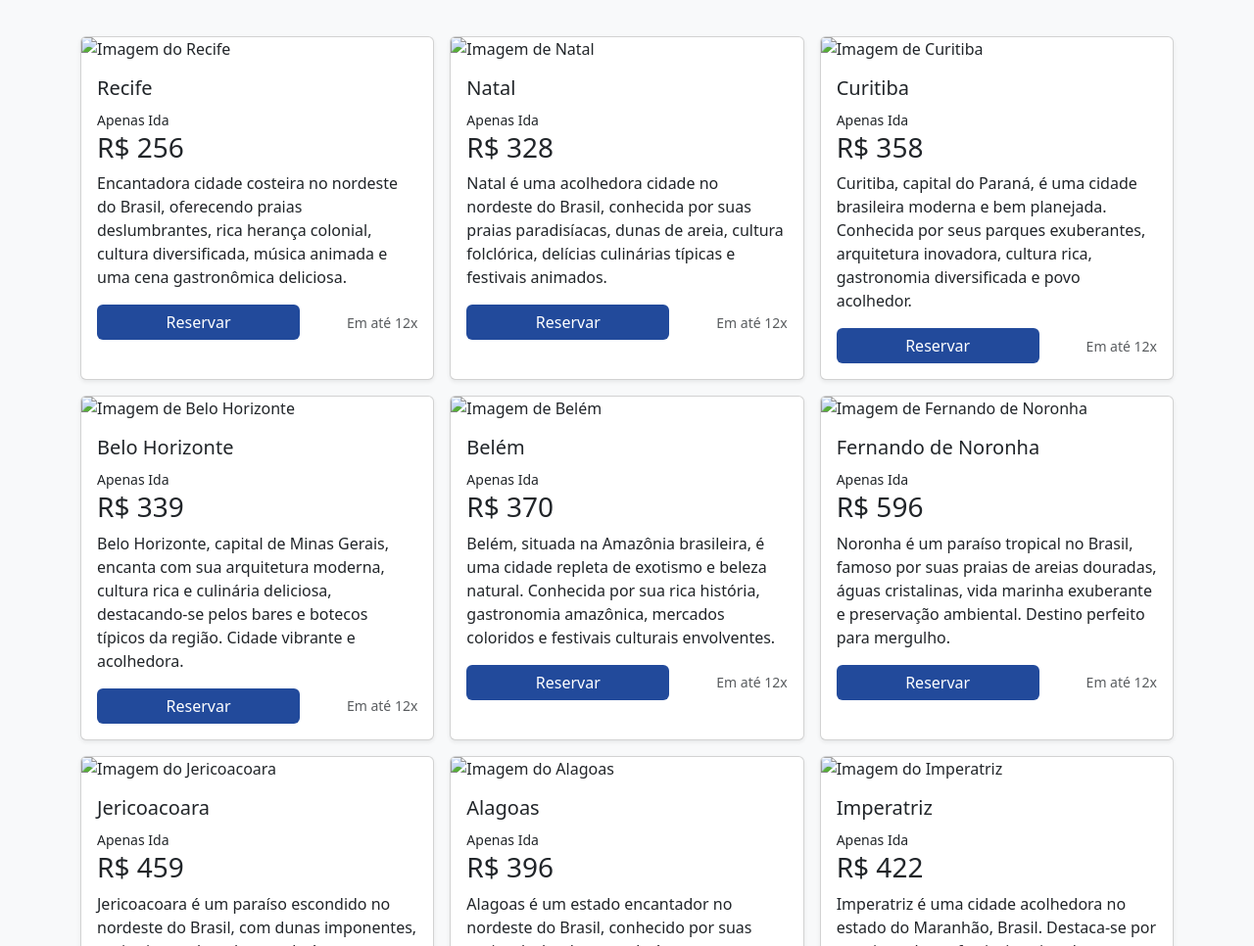
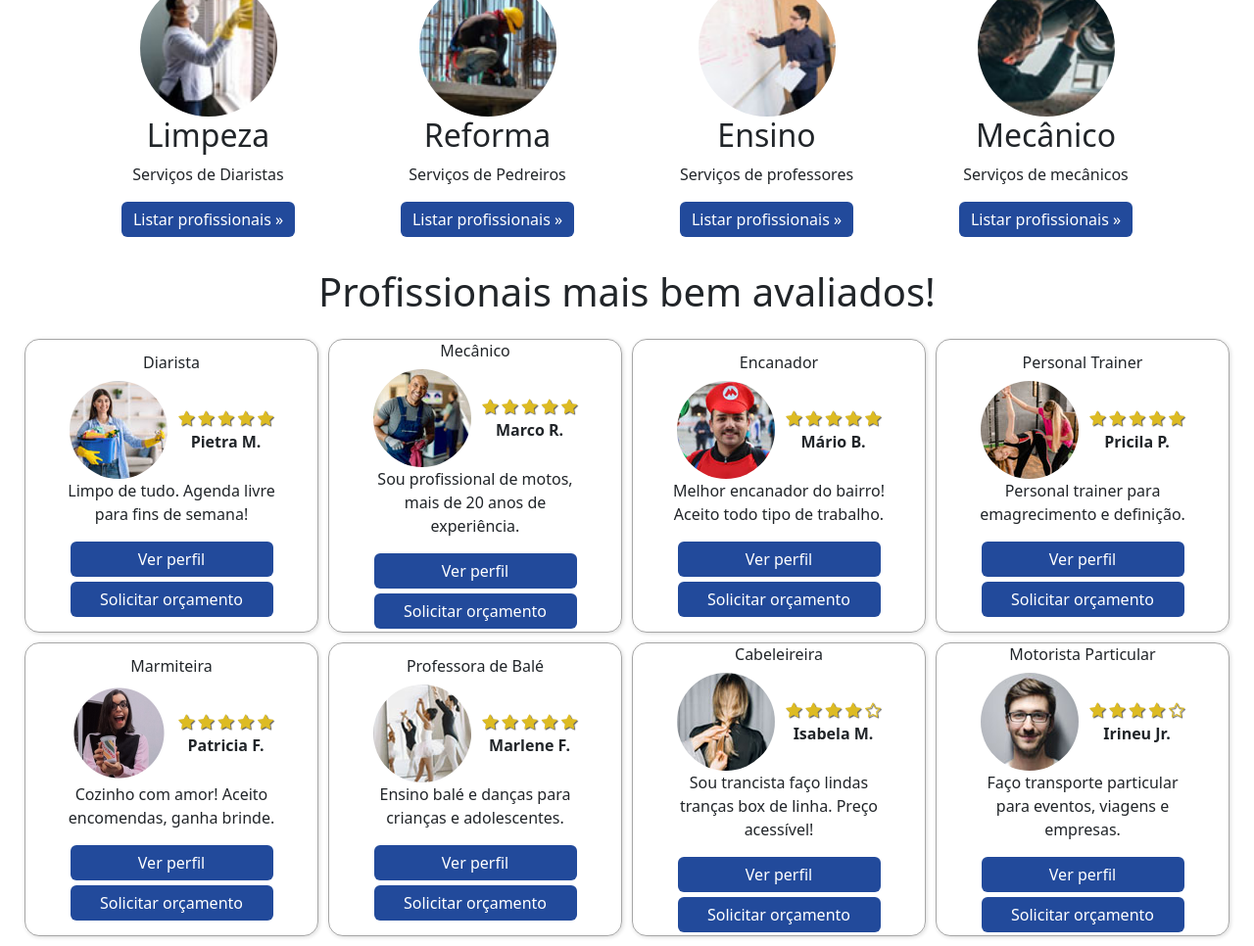
Before and after one commit to PatsFerrer/49ers, a plain HTML site: page index.html in a window 1280 px wide. Shown: the part 699-1665 px from the top of the page at 98% size. Drawn offline with nearby package versions, Linux system fonts and the light colour scheme.

Commit message:
add index.html

```diff
--- a/index.html
+++ b/index.html
@@ -85,8 +85,7 @@
 
     <div class="carousel-inner">
       <div class="carousel-item active">
-        <img src="src/images/capa-cadastro.jpg" class="d-block w-100"
-          alt="Imagem de uma moça pesquisando no celular.">
+        <img src="src/images/capa-cadastro.jpg" class="d-block w-100" alt="Imagem de uma moça pesquisando no celular.">
         <div class="carousel-caption d-none d-md-block">
           <h5>Conectando pessoas!</h5>
           <p>Economize muito com os serviços mais perto de você.</p>
@@ -102,8 +101,7 @@
         </div>
       </div>
       <div class="carousel-item">
-        <img src="src/images/capa00.jpg" class="d-block w-100"
-          alt="Imagem de duas pessoas cozinhando.">
+        <img src="src/images/capa00.jpg" class="d-block w-100" alt="Imagem de duas pessoas cozinhando.">
         <div class="carousel-caption d-none d-md-block">
           <h5>Se cadastre e comece a pegar serviços, ajude a comunidade.</h5>
           <p>Publique seus trabalhos e habilidades no seu Feed!</p>
@@ -127,7 +125,6 @@
     <section class="container my-4">
       <h1 class="display-4 font-weight-normal text-center">Busque os serviços!</h1>
 
-      <!-- form -->
       <form>
         <div class="mb-3 botao-pesquisa">
           <input type="text" class="form-control" id="exampleInputEmail1">
@@ -136,205 +133,345 @@
           </a>
         </div>
       </form>
-      <!-- fim do form -->
 
     </section>
 
-    <h1 class="display-5 font-weight-normal text-center">Voos com até 50% de desconto!</h1>
-    <div class="album py-5 bg-light">
-      <div class="container">
-        <div class="row row-cols-1 row-cols-sm-2 row-cols-md-3 g-3">
-          <div class="col">
-            <div class="card shadow-sm h-100">
-              <img class="bd-placeholder-img card-img-top" width="100%" title="Recife" src="src/imagens/recife-pe.jpg"
-                alt="Imagem do Recife">
-              <div class="card-body">
-                <h5>Recife</h5>
-                <small>Apenas Ida</small>
-                <h3>R$ 256</h3>
-                <p class="card-text">Encantadora cidade costeira no nordeste do Brasil, oferecendo praias deslumbrantes,
-                  rica herança colonial, cultura diversificada, música animada e uma cena gastronômica deliciosa.</p>
-                <div class="d-flex justify-content-between align-items-center">
+    <!-- servicos -->
+    <h6 class="display-6 font-weight-normal text-center">Principais Serviços!</h6>
+    <div class="container text-center">
+
+      <div class="row">
+        <div class="col-lg col-sm-6">
+          <img width="140" height="140" src="src/images/servicos/limpeza.jpg"
+            alt="imagem de uma mulher limpando a janela" class="rounded-circle" title="Limpeza">
+          <h2 class="fw-normal">Limpeza</h2>
+          <p>Serviços de Diaristas</p>
+          <p><a class="btn btn-primary" href="profissionais.html">Listar profissionais &raquo;</a></p>
+        </div>
+
+        <div class="col-lg col-sm-6">
+          <img width="140" height="140" src="src/images/servicos/reforma.jpg"
+            alt="imagem de um homem reformando uma casa" class="rounded-circle" title="Reforma">
+
+          <h2 class="fw-normal">Reforma</h2>
+          <p>Serviços de Pedreiros</p>
+          <p><a class="btn btn-primary" href="profissionais.html">Listar profissionais &raquo;</a></p>
+        </div>
+
+        <div class="col-lg col-sm-6">
+          <img width="140" height="140" src="src/images/servicos/professor.jpg"
+            alt="imagem de um professor escrevendo em um  quadro branco" class="rounded-circle" title="Ensino">
+
+          <h2 class="fw-normal">Ensino</h2>
+          <p>Serviços de professores</p>
+          <p><a class="btn btn-primary" href="profissionais.html">Listar profissionais &raquo;</a></p>
+        </div>
+
+        <div class="col-lg col-sm-6">
+          <img width="140" height="140" src="src/images/servicos/mecanico.jpg"
+            alt="imagem de um mecânico em baixo de um carro" class="rounded-circle" title="Mecânico">
+
+          <h2 class="fw-normal">Mecânico</h2>
+          <p>Serviços de mecânicos</p>
+          <p><a class="btn btn-primary" href="profissionais.html">Listar profissionais &raquo;</a></p>
+        </div>
+
+      </div>
+    </div> <!-- servicos fim -->
+
+    <!-- profissionais -->
+    <div class="col-md-5 p-lg-3 mx-auto my-0 text-center">
+      <h6 class="display-6 font-weight-normal">Profissionais mais bem avaliados!</h6>
+    </div>
+
+    <section class="sessão-profissionais container mb-3">
+
+      <div class="card-pessoa efeito">
+        <div class="body-card">
+          <h6 class="text-center">Diarista</h6>
+          <div class="header-card">
+            <img class="foto-perfil" src="src/images/perfis/perfil10.jpg" alt="Imagem de perfil">
+            <div class="stars-p">
+              <div class="stars">
+                <i class="star bi bi-star-fill"></i>
+                <i class="bi bi-star-fill"></i>
+                <i class="bi bi-star-fill"></i>
+                <i class="bi bi-star-fill"></i>
+                <i class="bi bi-star-fill"></i>
+              </div>
+              <div>
+                <strong>Pietra M.</strong>
+              </div>
+            </div>
+          </div>
+          <div class="footer-card">
+            <p class="text-center">Limpo de tudo. Agenda livre para fins de semana!</p>
+            <div class="botoes-card">
               <div class="btn-group">
-                    <a class="btn btn-primary" href="pagamento.html">Reservar</a>
+                <a class="btn btn-primary" href="#">Ver perfil</a>
               </div>
-                  <small class="text-muted">Em até 12x</small>
+              <div class="btn-group">
+                <button class="btn btn-primary" type="button" data-bs-toggle="modal"
+                  data-bs-target="#exampleModal">Solicitar orçamento</button>
+              </div>
             </div>
           </div>
         </div>
       </div>
 
-          <div class="col">
-            <div class="card shadow-sm h-100">
-              <img class="bd-placeholder-img card-img-top" width="100%" title="Natal" src="src/imagens/bonito-1.webp"
-                alt="Imagem de Natal">
-              <div class="card-body">
-                <h5>Natal</h5>
-                <small>Apenas Ida</small>
-                <h3>R$ 328</h3>
-                <p class="card-text">Natal é uma acolhedora cidade no nordeste do Brasil, conhecida por suas praias
-                  paradisíacas, dunas de areia, cultura folclórica, delícias culinárias típicas e festivais animados.
-                </p>
-                <div class="d-flex justify-content-between align-items-center">
+      <div class="card-pessoa efeito">
+        <div class="body-card">
+          <h6 class="text-center">Mecânico</h6>
+          <div class="header-card">
+            <img class="foto-perfil" src="src/images/perfis/perfil03.jpg" alt="Imagem de perfil">
+            <div class="stars-p">
+              <div class="stars">
+                <i class="star bi bi-star-fill"></i>
+                <i class="bi bi-star-fill"></i>
+                <i class="bi bi-star-fill"></i>
+                <i class="bi bi-star-fill"></i>
+                <i class="bi bi-star-fill"></i>
+              </div>
+              <div>
+                <strong>Marco R.</strong>
+              </div>
+            </div>
+          </div>
+          <div class="footer-card">
+            <p class="text-center">Sou profissional de motos, mais de 20 anos de experiência.</p>
+            <div class="botoes-card">
               <div class="btn-group">
-                    <a class="btn btn-primary" href="pagamento.html">Reservar</a>
+                <a class="btn btn-primary" href="#">Ver perfil</a>
               </div>
-                  <small class="text-muted">Em até 12x</small>
+              <div class="btn-group">
+                <button class="btn btn-primary" type="button" data-bs-toggle="modal"
+                  data-bs-target="#exampleModal">Solicitar orçamento</button>
+              </div>
             </div>
           </div>
         </div>
       </div>
 
-          <div class="col">
-            <div class="card shadow-sm h-100">
-              <img class="bd-placeholder-img card-img-top" width="100%" title="Curitiba" src="src/imagens/curitibaa.jpg"
-                alt="Imagem de Curitiba">
-              <div class="card-body">
-                <h5>Curitiba</h5>
-                <small>Apenas Ida</small>
-                <h3>R$ 358</h3>
-                <p class="card-text">
-                  Curitiba, capital do Paraná, é uma cidade brasileira moderna e bem planejada. Conhecida por seus
-                  parques exuberantes, arquitetura inovadora, cultura rica, gastronomia diversificada e povo acolhedor.
-                </p>
-                <div class="d-flex justify-content-between align-items-center">
+      <div class="card-pessoa efeito">
+        <div class="body-card">
+          <h6 class="text-center">Encanador</h6>
+          <div class="header-card">
+            <img class="foto-perfil" src="src/images/perfis/perfil04.jpg" alt="Imagem de perfil">
+            <div class="stars-p">
+              <div class="stars">
+                <i class="star bi bi-star-fill"></i>
+                <i class="bi bi-star-fill"></i>
+                <i class="bi bi-star-fill"></i>
+                <i class="bi bi-star-fill"></i>
+                <i class="bi bi-star-fill"></i>
+              </div>
+              <div>
+                <strong>Mário B.</strong>
+              </div>
+            </div>
+          </div>
+          <div class="footer-card">
+            <p class="text-center">Melhor encanador do bairro! Aceito todo tipo de trabalho.</p>
+            <div class="botoes-card">
               <div class="btn-group">
-                    <a class="btn btn-primary" href="pagamento.html">Reservar</a>
+                <a class="btn btn-primary" href="#">Ver perfil</a>
               </div>
-                  <small class="text-muted">Em até 12x</small>
+              <div class="btn-group">
+                <button class="btn btn-primary" type="button" data-bs-toggle="modal"
+                  data-bs-target="#exampleModal">Solicitar orçamento</button>
+              </div>
             </div>
           </div>
         </div>
       </div>
 
-          <div class="col">
-            <div class="card shadow-sm h-100">
-              <img class="bd-placeholder-img card-img-top" width="100%" title="Belo Horizonte"
-                src="src/imagens/belo-horizonte.jpg" alt="Imagem de Belo Horizonte">
-              <div class="card-body">
-                <h5>Belo Horizonte</h5>
-                <small>Apenas Ida</small>
-                <h3>R$ 339</h3>
-                <p class="card-text">Belo Horizonte, capital de Minas Gerais, encanta com sua arquitetura moderna,
-                  cultura rica e culinária deliciosa, destacando-se pelos bares e botecos típicos da região. Cidade
-                  vibrante e acolhedora.</p>
-                <div class="d-flex justify-content-between align-items-center">
-                  <div class="btn-group">
-                    <a class="btn btn-primary" href="pagamento.html">Reservar</a>
+      <div class="card-pessoa efeito">
+        <div class="body-card">
+          <h6 class="text-center">Personal Trainer</h6>
+          <div class="header-card">
+            <img class="foto-perfil" src="src/images/perfis/perfil06.jpg" alt="Imagem de perfil">
+            <div class="stars-p">
+              <div class="stars">
+                <i class="star bi bi-star-fill"></i>
+                <i class="bi bi-star-fill"></i>
+                <i class="bi bi-star-fill"></i>
+                <i class="bi bi-star-fill"></i>
+                <i class="bi bi-star-fill"></i>
               </div>
-                  <small class="text-muted">Em até 12x</small>
+              <div>
+                <strong>Pricila P.</strong>
               </div>
             </div>
           </div>
+          <div class="footer-card">
+            <p class="text-center">Personal trainer para emagrecimento e definição.</p>
+            <div class="botoes-card">
+              <div class="btn-group">
+                <a class="btn btn-primary" href="#">Ver perfil</a>
               </div>
-          <div class="col">
-            <div class="card shadow-sm h-100">
-              <img class="bd-placeholder-img card-img-top" width="100%" title="Belém" src="src/imagens/belem.jpg"
-                alt="Imagem de Belém">
-              <div class="card-body">
-                <h5>Belém</h5>
-                <small>Apenas Ida</small>
-                <h3>R$ 370</h3>
-                <p class="card-text">Belém, situada na Amazônia brasileira, é uma cidade repleta de exotismo e beleza
-                  natural. Conhecida por sua rica história, gastronomia amazônica, mercados coloridos e festivais
-                  culturais envolventes.</p>
-                <div class="d-flex justify-content-between align-items-center">
               <div class="btn-group">
-                    <a class="btn btn-primary" href="pagamento.html">Reservar</a>
+                <button class="btn btn-primary" type="button" data-bs-toggle="modal"
+                  data-bs-target="#exampleModal">Solicitar orçamento</button>
               </div>
-                  <small class="text-muted">Em até 12x</small>
             </div>
           </div>
         </div>
       </div>
 
-          <div class="col">
-            <div class="card shadow-sm h-100">
-              <img class="bd-placeholder-img card-img-top" width="100%" title="Fernando de Noronha"
-                src="src/imagens/fernandodenoronha.jpg" alt="Imagem de Fernando de Noronha">
-              <div class="card-body">
-                <h5>Fernando de Noronha</h5>
-                <small>Apenas Ida</small>
-                <h3>R$ 596</h3>
-                <p class="card-text">Noronha é um paraíso tropical no Brasil, famoso por suas praias de areias douradas,
-                  águas cristalinas, vida marinha exuberante e preservação ambiental. Destino perfeito para mergulho.
-                </p>
-                <div class="d-flex justify-content-between align-items-center">
+      <div class="card-pessoa efeito">
+        <div class="body-card">
+          <h6 class="text-center">Marmiteira</h6>
+          <div class="header-card">
+            <img class="foto-perfil" src="src/images/perfis/perfil09.png" alt="Imagem de perfil">
+            <div class="stars-p">
+              <div class="stars">
+                <i class="star bi bi-star-fill"></i>
+                <i class="bi bi-star-fill"></i>
+                <i class="bi bi-star-fill"></i>
+                <i class="bi bi-star-fill"></i>
+                <i class="bi bi-star-fill"></i>
+              </div>
+              <div>
+                <strong>Patricia F.</strong>
+              </div>
+            </div>
+          </div>
+          <div class="footer-card">
+            <p class="text-center">Cozinho com amor! Aceito encomendas, ganha brinde.</p>
+            <div class="botoes-card">
               <div class="btn-group">
-                    <a class="btn btn-primary" href="pagamento.html">Reservar</a>
+                <a class="btn btn-primary" href="#">Ver perfil</a>
               </div>
-                  <small class="text-muted">Em até 12x</small>
+              <div class="btn-group">
+                <button class="btn btn-primary" type="button" data-bs-toggle="modal"
+                  data-bs-target="#exampleModal">Solicitar orçamento</button>
+              </div>
             </div>
           </div>
         </div>
       </div>
 
-          <div class="col">
-            <div class="card shadow-sm h-100">
-              <img class="bd-placeholder-img card-img-top" width="100%" title="Jericoacoara"
-                src="src/imagens/jericoacoara.jpg" alt="Imagem do Jericoacoara">
-              <div class="card-body">
-                <h5>Jericoacoara</h5>
-                <small>Apenas Ida</small>
-                <h3>R$ 459</h3>
-                <p class="card-text">Jericoacoara é um paraíso escondido no nordeste do Brasil, com dunas imponentes,
-                  praias intocadas e lagoas de águas cristalinas. Um destino paradisíaco para os amantes de natureza,
-                  esportes aquáticos e tranquilidade.</p>
-                <div class="d-flex justify-content-between align-items-center">
+      <div class="card-pessoa efeito">
+        <div class="body-card" id="professora">
+          <h6 class="text-center">Professora de Balé</h6>
+          <div class="header-card">
+            <img class="foto-perfil" src="src/images/perfis/perfil11.jpg" alt="Imagem de perfil">
+            <div class="stars-p">
+              <div class="stars">
+                <i class="star bi bi-star-fill"></i>
+                <i class="bi bi-star-fill"></i>
+                <i class="bi bi-star-fill"></i>
+                <i class="bi bi-star-fill"></i>
+                <i class="bi bi-star-fill"></i>
+              </div>
+              <div>
+                <strong>Marlene F.</strong>
+              </div>
+            </div>
+          </div>
+          <div class="footer-card">
+            <p class="text-center">Ensino balé e danças para crianças e adolescentes.</p>
+            <div class="botoes-card">
               <div class="btn-group">
-                    <a class="btn btn-primary" href="pagamento.html">Reservar</a>
+                <a class="btn btn-primary" href="#">Ver perfil</a>
               </div>
-                  <small class="text-muted">Em até 12x</small>
+              <div class="btn-group">
+                <button class="btn btn-primary" type="button" data-bs-toggle="modal"
+                  data-bs-target="#exampleModal">Solicitar orçamento</button>
+              </div>
             </div>
           </div>
         </div>
       </div>
 
-          <div class="col">
-            <div class="card shadow-sm h-100">
-              <img class="bd-placeholder-img card-img-top" width="100%" title="Alagoas" src="src/imagens/alagoas.jpg"
-                alt="Imagem do Alagoas">
-              <div class="card-body">
-                <h5>Alagoas</h5>
-                <small>Apenas Ida</small>
-                <h3>R$ 396</h3>
-                <p class="card-text">Alagoas é um estado encantador no nordeste do Brasil, conhecido por suas praias
-                  deslumbrantes de águas mornas e coqueirais, recifes de corais, gastronomia rica e cultura folclórica
-                  cativante. Um destino tropical imperdível.</p>
-                <div class="d-flex justify-content-between align-items-center">
+      <div class="card-pessoa efeito">
+        <div class="body-card">
+          <h6 class="text-center">Cabeleireira</h6>
+          <div class="header-card">
+            <img class="foto-perfil" src="src/images/perfis/perfil01.jpg" alt="Imagem de perfil">
+            <div class="stars-p">
+              <div class="stars">
+                <i class="star bi bi-star-fill"></i>
+                <i class="bi bi-star-fill"></i>
+                <i class="bi bi-star-fill"></i>
+                <i class="bi bi-star-fill"></i>
+                <i class="bi bi-star"></i>
+              </div>
+              <div>
+                <strong>Isabela M.</strong>
+              </div>
+            </div>
+          </div>
+          <div class="footer-card">
+            <p class="text-center">Sou trancista faço lindas tranças box de linha. Preço acessível!</p>
+            <div class="botoes-card">
               <div class="btn-group">
-                    <a class="btn btn-primary" href="pagamento.html">Reservar</a>
+                <a class="btn btn-primary" href="#">Ver perfil</a>
               </div>
-                  <small class="text-muted">Em até 12x</small>
+              <div class="btn-group">
+                <button class="btn btn-primary" type="button" data-bs-toggle="modal"
+                  data-bs-target="#exampleModal">Solicitar orçamento</button>
+              </div>
             </div>
           </div>
         </div>
       </div>
 
-          <div class="col">
-            <div class="card shadow-sm h-100">
-              <img class="bd-placeholder-img card-img-top" width="100%" title="Imperatriz"
-                src="src/imagens/imperatriz.jpg" alt="Imagem do Imperatriz">
-              <div class="card-body">
-                <h5>Imperatriz</h5>
-                <small>Apenas Ida</small>
-                <h3>R$ 422</h3>
-                <p class="card-text">Imperatriz é uma cidade acolhedora no estado do Maranhão, Brasil. Destaca-se por
-                  sua rica cultura, festivais animados, culinária típica, parques arborizados e proximidade com belezas
-                  naturais como rios e cachoeiras.</p>
-                <div class="d-flex justify-content-between align-items-center">
+      <div class="card-pessoa efeito" id="motorista">
+        <div class="body-card">
+          <h6 class="text-center">Motorista Particular</h6>
+          <div class="header-card">
+            <img class="foto-perfil" src="src/images/perfis/perfil00.jpg" alt="Imagem de perfil">
+            <div class="stars-p">
+              <div class="stars">
+                <i class="star bi bi-star-fill"></i>
+                <i class="bi bi-star-fill"></i>
+                <i class="bi bi-star-fill"></i>
+                <i class="bi bi-star-fill"></i>
+                <i class="bi bi-star"></i>
+              </div>
+              <div>
+                <strong>Irineu Jr.</strong>
+              </div>
+            </div>
+          </div>
+          <div class="footer-card">
+            <p class="text-center">Faço transporte particular para eventos, viagens e empresas.</p>
+            <div class="botoes-card">
               <div class="btn-group">
-                    <a class="btn btn-primary" href="pagamento.html">Reservar</a>
+                <a class="btn btn-primary" href="#">Ver perfil</a>
               </div>
-                  <small class="text-muted">Em até 12x</small>
+              <div class="btn-group">
+                <button class="btn btn-primary" type="button" data-bs-toggle="modal"
+                  data-bs-target="#exampleModal">Solicitar orçamento</button>
+              </div>
             </div>
           </div>
         </div>
       </div>
 
+      <!-- modal -->
+      <div class="modal fade" id="exampleModal" tabindex="-1" aria-labelledby="exampleModalLabel" aria-hidden="true">
+        <div class="modal-dialog">
+          <div class="modal-content">
+            <div class="modal-header">
+              <h1 class="modal-title fs-5" id="exampleModalLabel">Orçamento solicitado!</h1>
+              <button type="button" class="btn-close" data-bs-dismiss="modal" aria-label="Close"></button>
+            </div>
+            <div class="modal-body">
+              Agora é só aguardar. <br> Você receberá uma mensagem de resposta.
+            </div>
+            <div class="modal-footer">
+              <button type="button" class="btn btn-primary" data-bs-dismiss="modal">Ok</button>
+            </div>
+
           </div>
         </div>
       </div>
+      <!-- fim do modal -->
+
+    </section> <!-- profissionais fim -->
+
   </main>
 
   <footer>
```
Also changed, not shown: profissionais.html (+2 -7 lines). Lines whose indentation alone changed are shown as unchanged.
